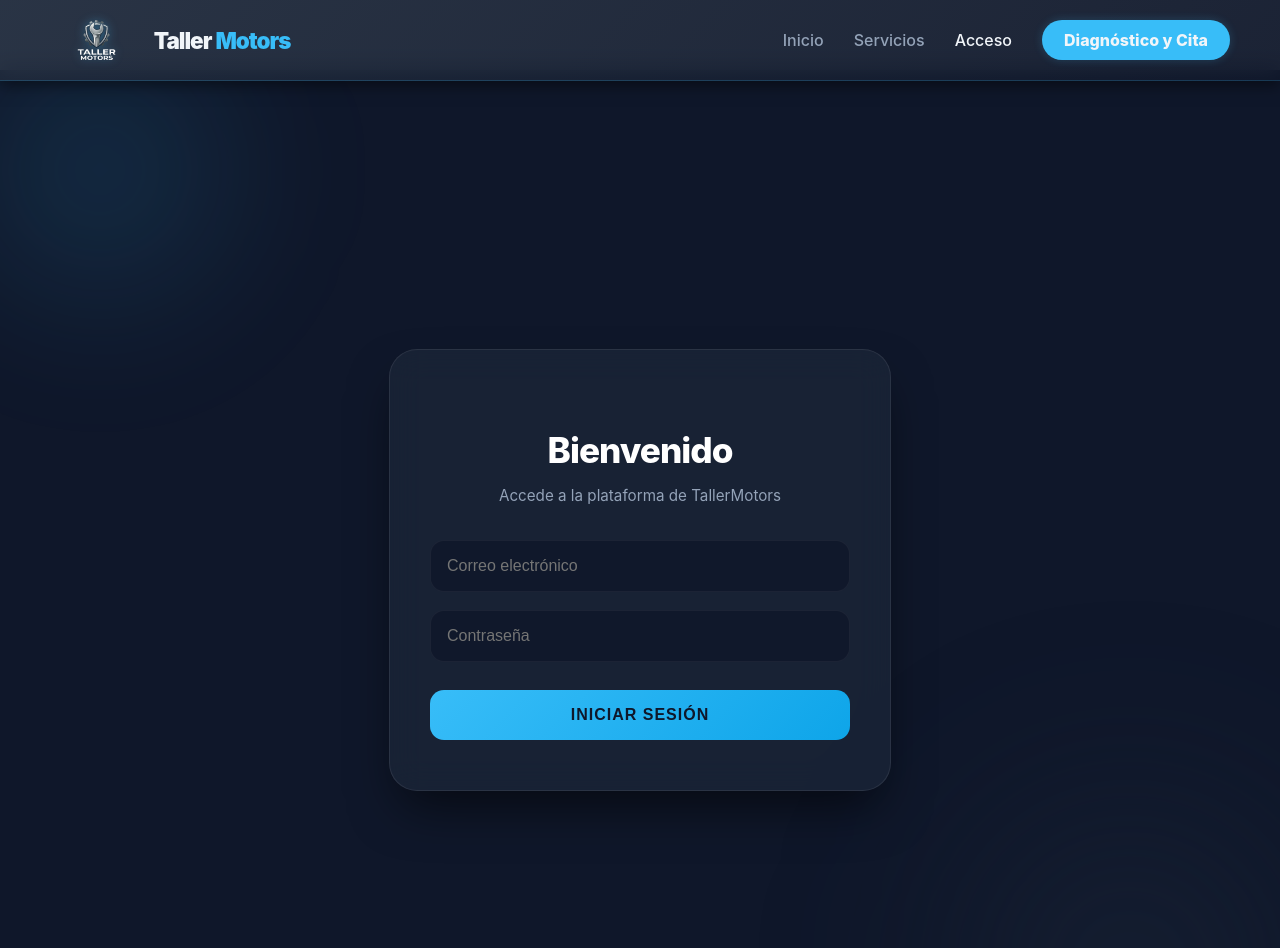
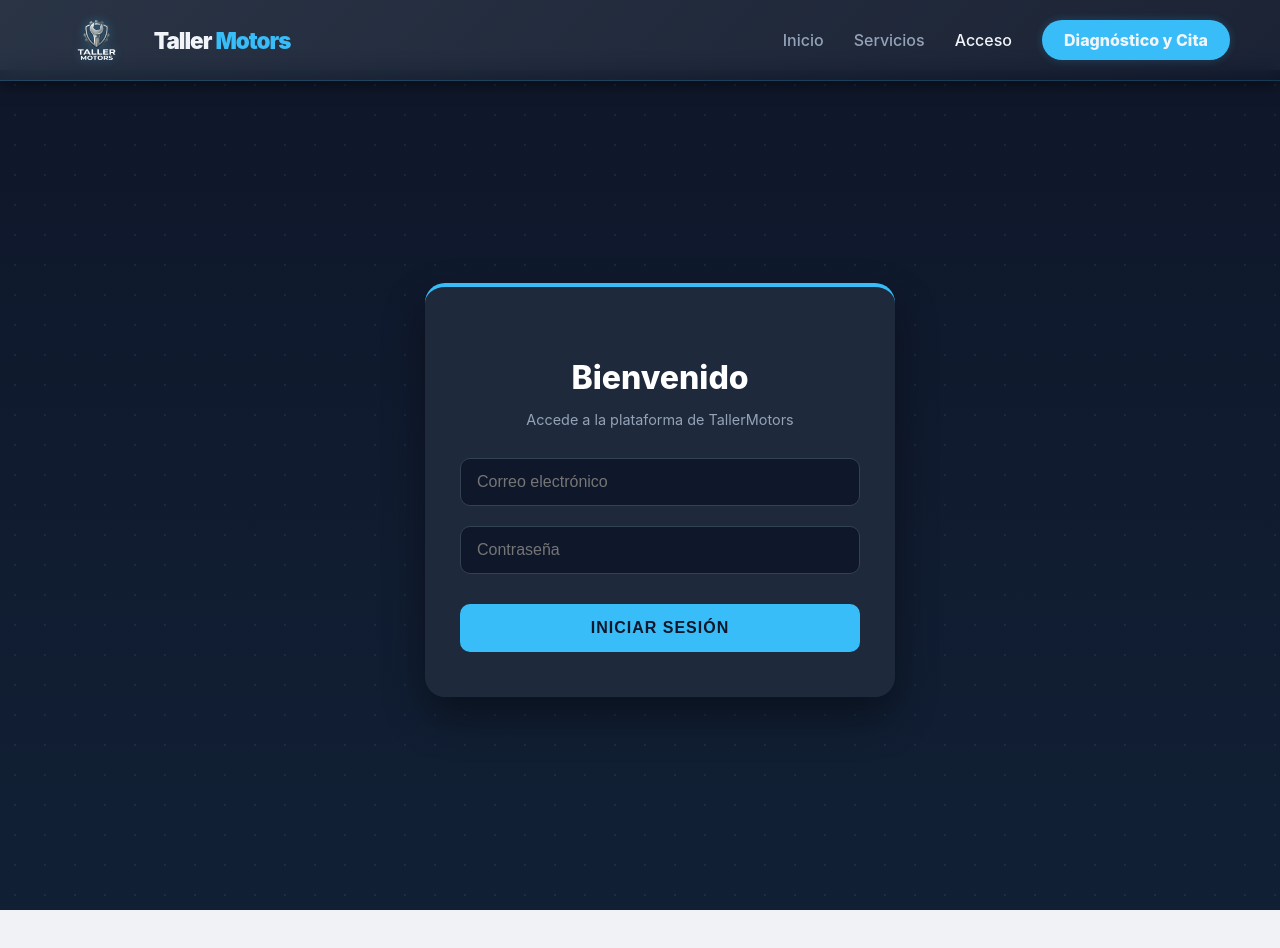
Before and after one commit to alfonso964/taller-proyecto-intermodular, a React (Vite) app: page /login in a window 1280 px wide. Shown: the top 948 px of the page. After the commit the page ends 910 px from the top, so only its background shows below. Built offline with nearby package versions, Linux system fonts and the light colour scheme; no server answers.

Commit message:
ajustes css

```diff
--- a/src/styles/Login.css
+++ b/src/styles/Login.css
@@ -1,127 +1,111 @@
-/* --- CONTENEDOR CON LUCES DE FONDO --- */
+/* --- FONDO TECH CON MALLA --- */
 .contenedor-login {
-    position: relative;
-    padding: 100px 20px;
+    width: 100%;
+    min-height: 100vh;
     display: flex;
     justify-content: center;
     align-items: center;
-    min-height: 100vh;
-    background-color: #0f172a; /* Azul muy oscuro de base */
-    overflow: hidden;
+    padding: 20px;
+    /* Fondo con patrón de puntos/malla profesional */
+    background-color: #0f172a;
+    background-image:
+        radial-gradient(rgba(56, 189, 248, 0.1) 1px, transparent 1px);
+    background-size: 30px 30px;
+    position: relative;
 }
 
-/* Esferas de luz para que el fondo no sea plano */
+/* Decoración lateral para romper el negro */
 .contenedor-login::before {
     content: "";
     position: absolute;
-    width: 400px;
-    height: 400px;
-    top: -100px;
-    left: -100px;
-    background: radial-gradient(circle, rgba(56, 189, 248, 0.15) 0%, transparent 70%);
-    border-radius: 50%;
-    filter: blur(60px);
-    z-index: 0;
+    width: 100%;
+    height: 100%;
+    background: linear-gradient(180deg, rgba(15, 23, 42, 0) 0%, rgba(56, 189, 248, 0.05) 100%);
+    pointer-events: none;
 }
 
-.contenedor-login::after {
-    content: "";
-    position: absolute;
-    width: 500px;
-    height: 500px;
-    bottom: -150px;
-    right: -100px;
-    background: radial-gradient(circle, rgba(30, 41, 59, 0.5) 0%, transparent 70%);
-    border-radius: 50%;
-    filter: blur(80px);
-    z-index: 0;
-}
-
-/* --- TARJETA GLASSMORPHISM --- */
+/* --- TARJETA REFORZADA --- */
 .tarjeta-login {
-    position: relative;
-    z-index: 1;
-    max-width: 420px;
     width: 100%;
-    background: rgba(30, 41, 59, 0.65); /* Transparencia */
-    backdrop-filter: blur(16px);
-    -webkit-backdrop-filter: blur(16px);
-    padding: 50px 40px;
-    border-radius: 28px;
-    border: 1px solid rgba(255, 255, 255, 0.08);
-    box-shadow: 0 25px 50px -12px rgba(0, 0, 0, 0.6);
-    text-align: center;
+    max-width: 400px;
+    background: #1e293b; /* Color sólido para que no dependa de transparencias */
+    padding: 45px 35px;
+    border-radius: 20px;
+    border-top: 4px solid #38bdf8; /* Línea de acento superior */
+    box-shadow: 0 20px 40px rgba(0, 0, 0, 0.4);
+    z-index: 10;
 }
 
 .titulo-login {
     color: #ffffff;
-    margin-bottom: 8px;
-    font-size: 2.2rem;
+    font-size: 2rem;
     font-weight: 800;
-    letter-spacing: -1px;
+    margin-bottom: 10px;
+    text-align: center;
 }
 
 .subtitulo-login {
     color: #94a3b8;
-    margin-bottom: 35px;
-    font-size: 0.95rem;
+    font-size: 0.9rem;
+    margin-bottom: 30px;
+    text-align: center;
+    display: block;
 }
 
 /* --- FORMULARIO --- */
 .formulario-login {
     display: flex;
     flex-direction: column;
-    gap: 18px;
+    gap: 20px;
 }
 
 .entrada-login {
-    padding: 16px;
-    border-radius: 14px;
-    border: 1px solid rgba(255, 255, 255, 0.05);
-    background: rgba(15, 23, 42, 0.8);
-    color: #f8fafc;
-    outline: none;
+    width: 100%;
+    padding: 14px 16px;
+    background: #0f172a;
+    border: 1px solid #334155;
+    border-radius: 10px;
+    color: #f1f5f9;
     font-size: 1rem;
-    transition: all 0.3s ease;
+    transition: all 0.2s ease;
+    box-sizing: border-box; /* Importante para móvil */
 }
 
 .entrada-login:focus {
+    outline: none;
     border-color: #38bdf8;
-    background: rgba(15, 23, 42, 1);
-    box-shadow: 0 0 0 4px rgba(56, 189, 248, 0.1);
+    box-shadow: 0 0 0 3px rgba(56, 189, 248, 0.1);
 }
 
-/* --- BOTÓN --- */
+/* --- BOTÓN DE ACCESO --- */
 .boton-login {
-    margin-top: 10px;
-    padding: 16px;
-    background: linear-gradient(135deg, #38bdf8 0%, #0ea5e9 100%);
+    width: 100%;
+    padding: 15px;
+    background: #38bdf8;
     color: #0f172a;
     border: none;
-    border-radius: 14px;
-    font-weight: 800;
+    border-radius: 10px;
     font-size: 1rem;
+    font-weight: 700;
     cursor: pointer;
     text-transform: uppercase;
     letter-spacing: 1px;
-    transition: all 0.3s cubic-bezier(0.4, 0, 0.2, 1);
+    transition: background 0.3s ease;
+    margin-top: 10px;
 }
 
 .boton-login:hover {
-    transform: translateY(-2px);
-    box-shadow: 0 12px 20px -5px rgba(56, 189, 248, 0.4);
-    filter: brightness(1.1);
+    background: #0ea5e9;
 }
 
-/* --- AJUSTE MÓVIL --- */
+/* --- VISTA MÓVIL --- */
 @media (max-width: 480px) {
-    .contenedor-login {
-        padding: 20px;
+    .tarjeta-login {
+        padding: 35px 25px;
+        margin: 10px;
     }
-    .tarjeta-login {
-        padding: 40px 25px;
-    }
+
     .titulo-login {
-        font-size: 1.8rem;
+        font-size: 1.7rem;
     }
 }
```
